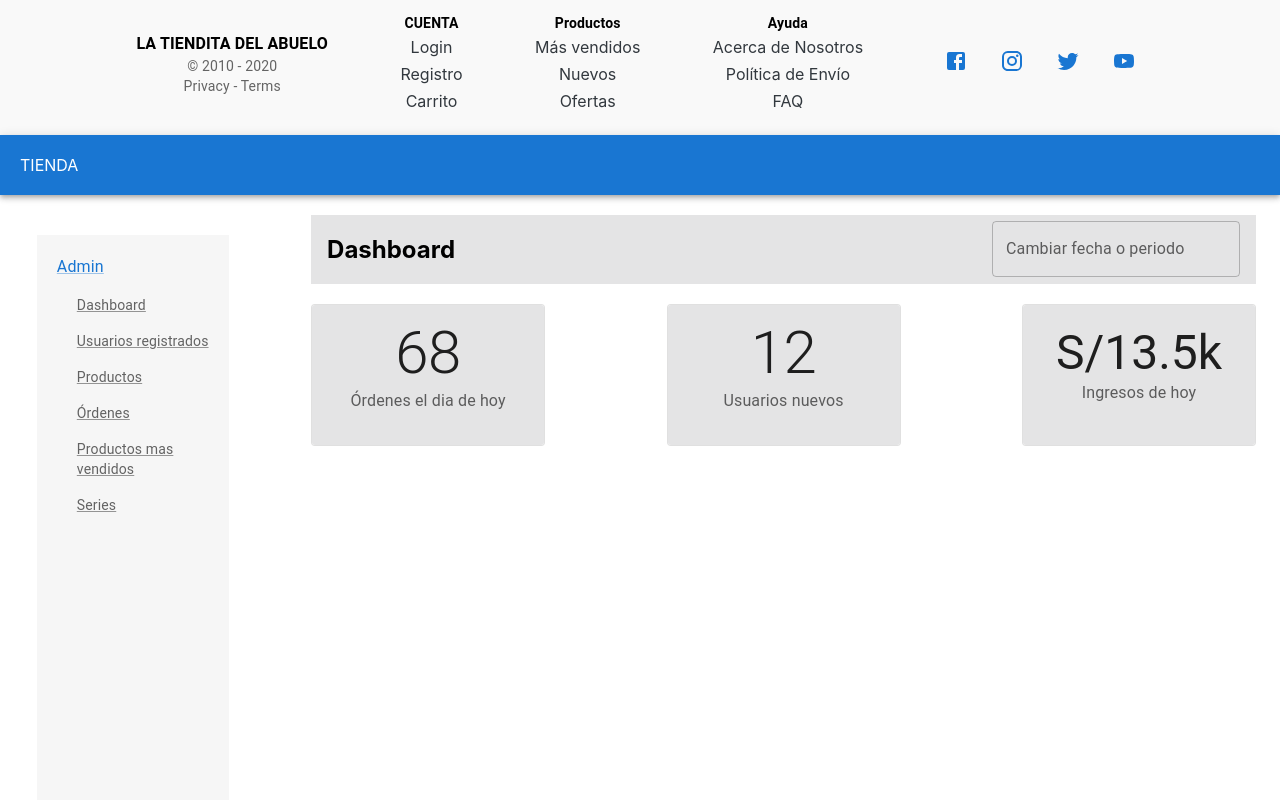
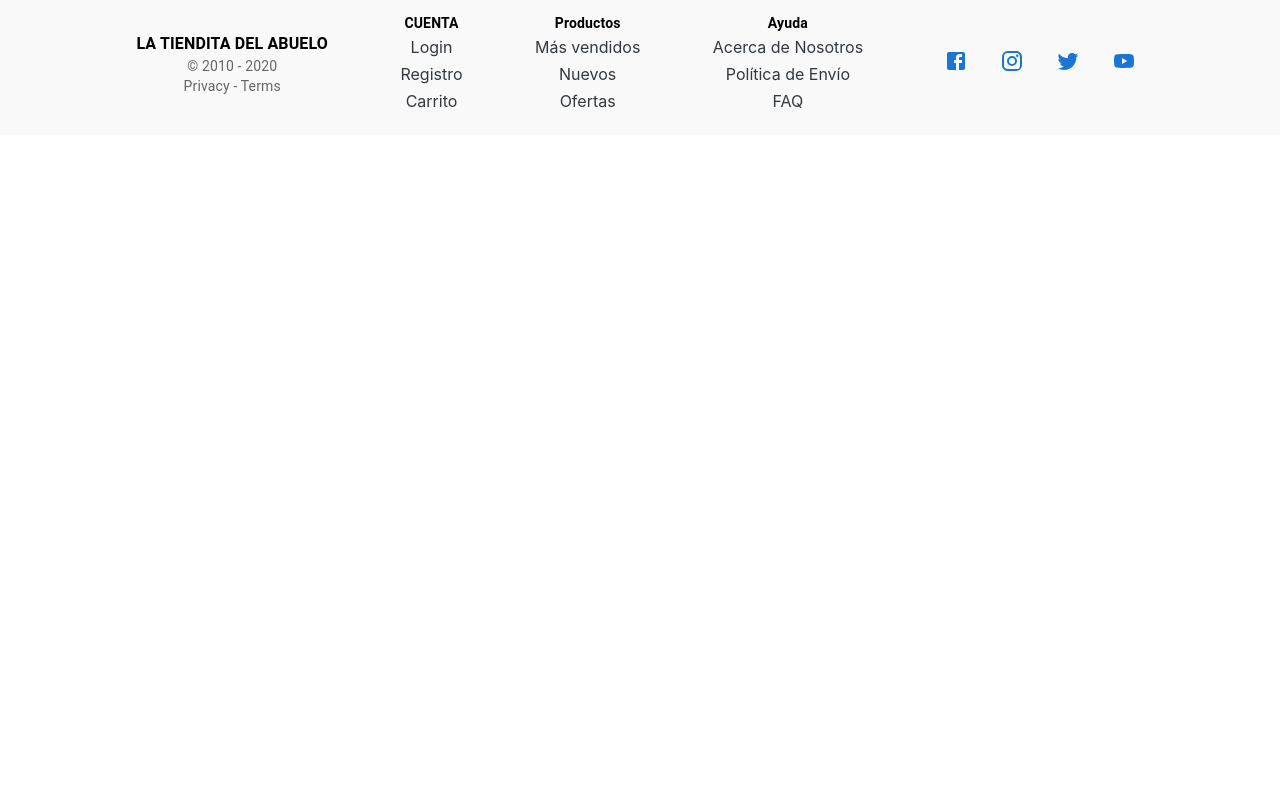
Before and after one commit to imwaltdiaz/tienda-online, a React (Create React App) app: page / in a window 1280 px wide. Shown: the part 3220-4020 px from the top of the page. After the commit the page ends 3355 px from the top, so only its background shows below. Built offline with nearby package versions, Linux system fonts and the light colour scheme.

Commit message:
adminMain comentado

```diff
--- a/src/App.js
+++ b/src/App.js
@@ -10,7 +10,7 @@ function App() {
   return (
     <>
       <UsersMain />
-      <AdminMain></AdminMain>
+      {/* <AdminMain></AdminMain> */}
     </>
   );
 }
```
